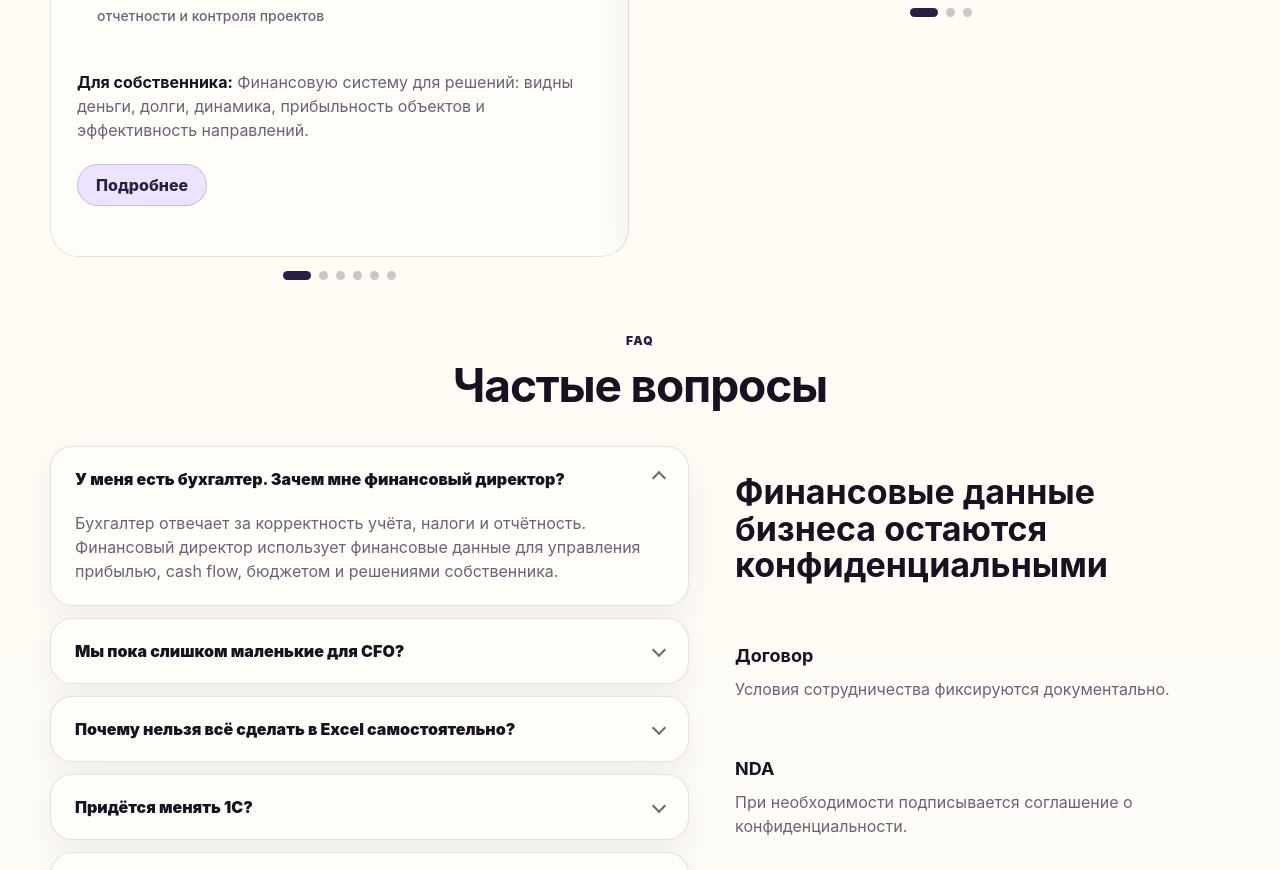
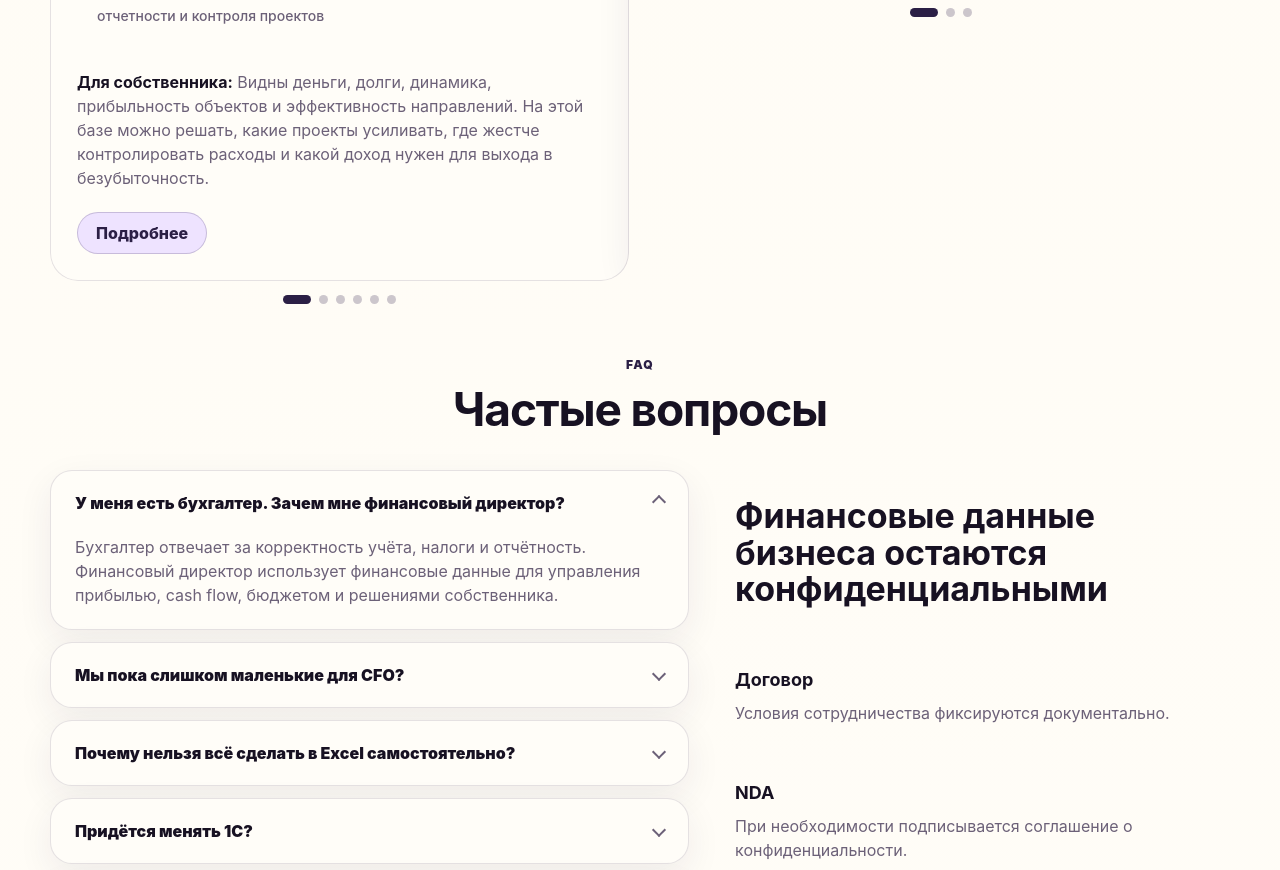
Before and after one commit to irina550894/finforbiz, a website: page index.html in a window 1280 px wide. Shown: the part 5703-6573 px from the top of the page. Drawn offline with Linux system fonts and the light colour scheme.

Commit message:
Update construction accounting case copy

```diff
--- a/data/cases.json
+++ b/data/cases.json
@@ -4,13 +4,13 @@
     "title": "Управленческий учет в строительной компании",
     "summary": "Учет велся разрозненно в Excel и Google-таблицах, расходы анализировались вручную, а реальная прибыльность объектов была непонятна.",
     "task": "Настроить управленческий учет, разделить направления бизнеса, собрать отчеты для собственника и показать реальные деньги, прибыль и долги.",
-    "action": "Разработала схему ДДС, справочники, связку счетов, отчеты ДДС, ОПИУ и Баланс, а также контроль проектов.",
+    "action": "Разработала схему ДДС, справочники, отчеты ДДС, ОПиУ и Баланс, контроль проектов.",
     "effect": "Собственник начал видеть не только движение денег, но и прибыльность объектов, риски и направления для роста.",
     "resultValue": "1 система",
     "resultLabel": "отчетности и контроля проектов",
     "result": "Появилась понятная система отчетности, контроль проектов и направлений, видимость долгов и динамики. Решения стали приниматься по цифрам.",
     "ownerTitle": "Что получил собственник",
-    "ownerBenefit": "Финансовую систему для решений: видны деньги, долги, динамика, прибыльность объектов и эффективность направлений.",
+    "ownerBenefit": "Видны деньги, долги, динамика, прибыльность объектов и эффективность направлений. На этой базе можно решать, какие проекты усиливать, где жестче контролировать расходы и какой доход нужен для выхода в безубыточность.",
     "insight": "Управленческий учет работает, когда отвечает на вопросы собственника: где деньги, где прибыль и какие проекты требуют внимания."
   },
   {
--- a/index.html
+++ b/index.html
@@ -457,7 +457,7 @@
                                     <strong>1 система</strong>
                                     <span>отчетности и контроля проектов</span>
                                 </div>
-                                <p class="case-card__detail"><strong>Для собственника:</strong> Финансовая система для решений: деньги, долги, динамика и прибыльность объектов.</p>
+                                <p class="case-card__detail"><strong>Для собственника:</strong> Видны деньги, долги, динамика, прибыльность объектов и эффективность направлений. На этой базе можно решать, какие проекты усиливать, где жестче контролировать расходы и какой доход нужен для выхода в безубыточность.</p>
                                 <button class="case-card__more" type="button" data-case-index="0">Подробнее</button>
                             </article>
                             <article class="case-card carousel-slide">
```
